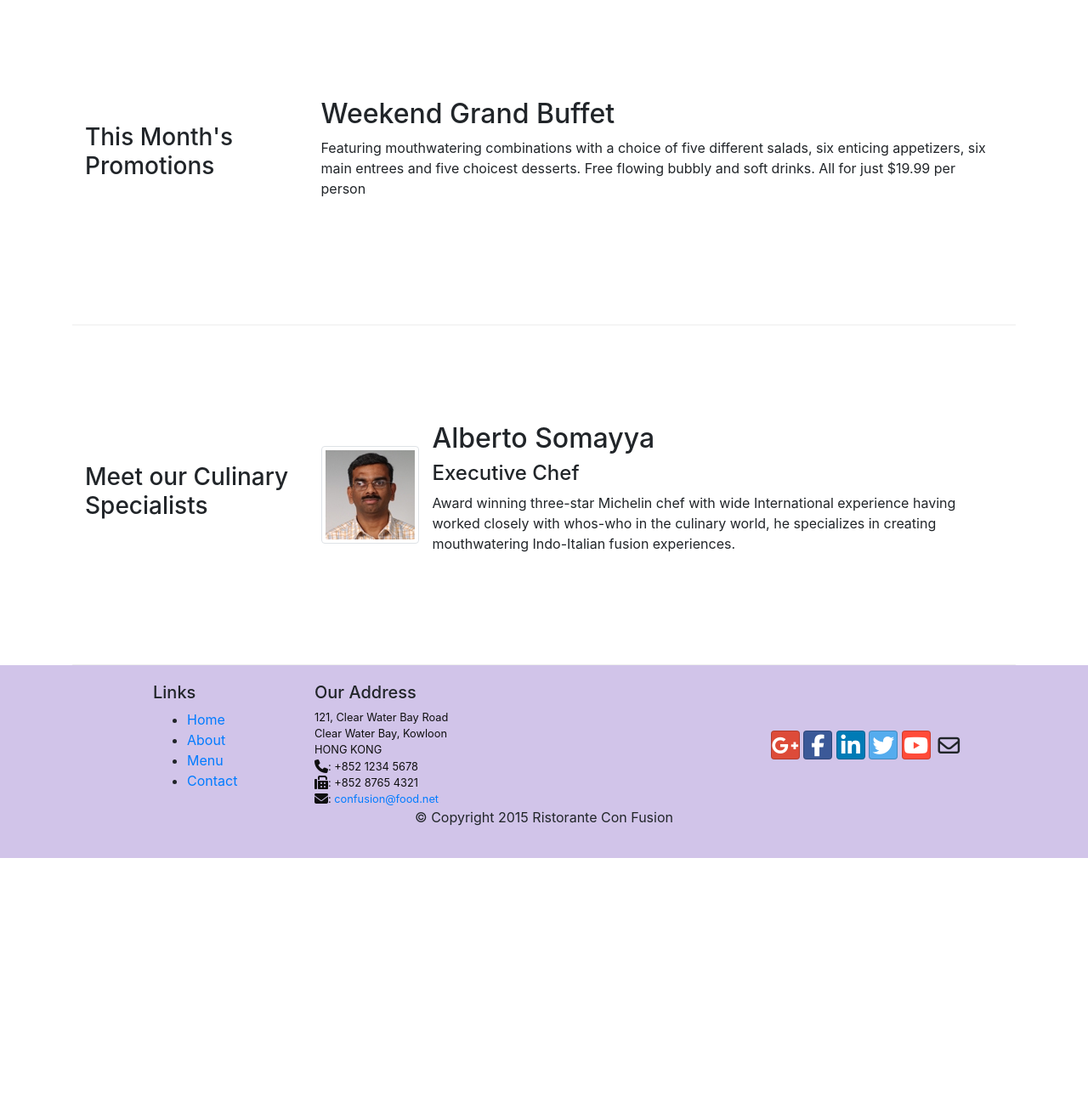
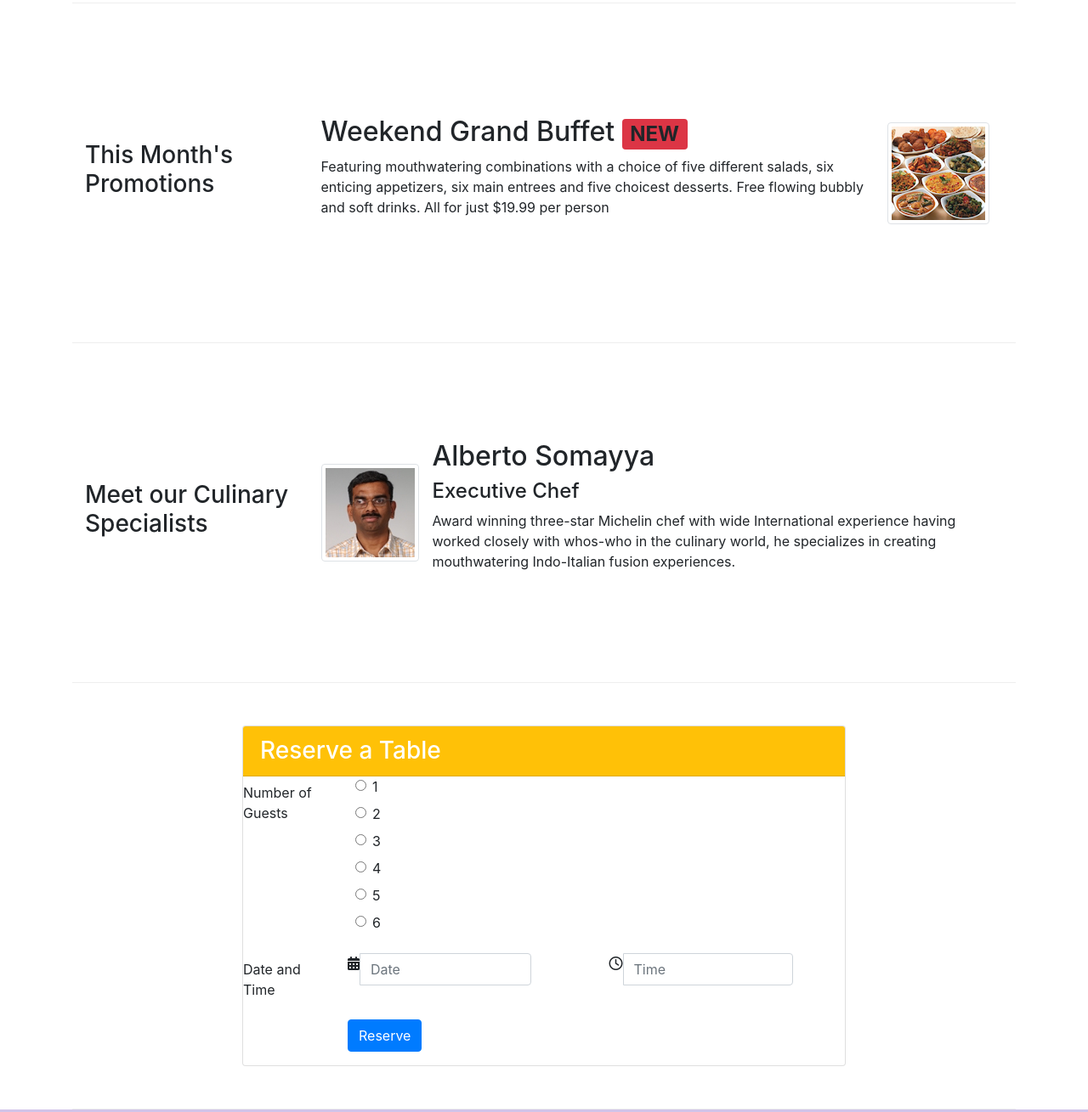
Before and after one commit to juanricardoherrera/boostrap-course, a plain HTML site: page index.html in a window 1280 px wide. Shown: the part 680-1989 px from the top of the page at 85% size. Before the commit the page ends 1690 px from the top, so only its background shows below. Drawn offline with nearby package versions, Linux system fonts and the light colour scheme.

Commit message:
Assignment 2

```diff
--- a/index.html
+++ b/index.html
@@ -16,6 +16,9 @@
 <body>
     <nav class="navbar navbar-inverse navbar-toggleable-sm fixed-top">
         <div class="container">
+            <button class="navbar-toggler" type="button" data-toggle="collapse" data-target="#Navbar">
+                <span class="navbar-toggler-icon"></span>
+            </button>
             <a class="navbar-brand" href="#"><img src="img/logo.png" height="30" width="41"></a>
                 <div class="collapse navbar-collapse" id="Navbar">
                     <ul class="navbar-nav">
@@ -29,19 +32,19 @@
 
                 </div>
         </div>
-        <button class="navbar-toggler" type="button" data-toggle="collapse" data-target="#Navbar">
-            <span class="navbar-toggler-icon"></span>
-        </button>
     </nav>
     <header class="jumbotron">
         <div class="container">
             <div class="row row-header">
-                <div class="col-12 col-sm-8">
+                <div class="col-md-6 col-sm-12">
                     <h1>Ristorante con Fusion</h1>
                     <p>We take inspiration from the World's best cuisines, and create a unique fusion experience. Our lipsmacking creations will tickle your culinary senses!</p>
                 </div>
-                <div class="col col-sm align-self-center">
+                <div class="col-md-3 col-sm-12 align-self-center ">
                     <img src="img/logo.png" class="img-fluid">
+                </div>
+                <div class="col-md-3 col-sm-12 align-self-center ">
+                    <a class="btn btn-warning btn-sm btn-block" href="#reservation">Reserve Table</a>
                 </div>
             </div>
         </div>
@@ -73,8 +76,19 @@
                 <h3>This Month's Promotions</h3>
             </div>
             <div class="col-sm col-md">
-                <h2>Weekend Grand Buffet</h2>
-                <p>Featuring mouthwatering combinations with a choice of five different salads, six enticing appetizers, six main entrees and five choicest desserts. Free flowing bubbly and soft drinks. All for just $19.99 per person </p>
+                <div class="media">
+                    <div class="media-body">
+                        <h2 class="mt-0">Weekend Grand Buffet <span class="badge bg-danger">NEW</span></h2>
+                        <p class="hidden-xs-down">Featuring mouthwatering combinations with a choice of five different salads,
+                            six enticing appetizers, six main entrees and five choicest desserts.
+                            Free flowing bubbly and soft drinks. All for just $19.99 per person
+                        </p>
+                    </div>
+                    <img class="d-flex mr-3 img-thumbnail align-self-center"
+                        src="img/buffet.png" alt="Buffet">
+
+                </div>
+
             </div>
         </div>
 
@@ -96,6 +110,70 @@
                                  </p>
                             </div>
                         </div>
+            </div>
+        </div>
+
+        <div class="row row-content align-items-center" id="reservation">
+            <div class="col-sm-12 col-md-8 offset-md-2">
+                <div class="card">
+                    <h3 class="card-header bg-warning text-white">Reserve a Table</h3>
+                    <div class="card-block">
+                        <form>
+                            <div class="form-group row">
+                                <label for="one" class="col-md-2 col-form-label">Number of Guests</label>
+                                <div class="form-check col-md-10">
+                                    <label class="custom-control custom-radio">
+                                        <input class="form-check-input" type="radio" name="two"
+                                            id="one" value="1">1
+                                    </label>
+                                    <label class="custom-control custom-radio">
+                                            <input class="form-check-input" type="radio" name="two"
+                                                id="two" value="2">2
+                                    </label>
+                                    <label class="custom-control custom-radio">
+                                            <input class="form-check-input" type="radio" name="three"
+                                                id="three" value="3">3
+                                    </label>
+                                    <label class="custom-control custom-radio">
+                                            <input class="form-check-input" type="radio" name="four"
+                                                id="four" value="4">4
+                                    </label>
+                                    <label class="custom-control custom-radio">
+                                            <input class="form-check-input" type="radio" name="five"
+                                                id="five" value="5">5
+                                    </label>
+                                    <label class="custom-control custom-radio">
+                                            <input class="form-check-input" type="radio" name="six"
+                                                id="six" value="6">6
+                                    </label>
+
+                                </div>
+                            </div>
+                            <div class="form-group row">
+                                <label for="dateid" class="col-md-2 col-form-label">Date and Time</label>
+                                <div class="col-md-4">
+                                    <div class="input-group">
+                                        <div class="input-group-addon"><i class="fa fa-calendar"></i></div>
+                                        <input type="text" class="form-control" id="dateid" name="dateid"
+                                            placeholder="Date">
+                                    </div>
+                                </div>
+                                <div class="col-md-4 offset-md-1">
+                                    <div class="input-group">
+                                        <div class="input-group-addon"><i class="fa fa-clock-o"></i></div>
+                                        <input type="text" class="form-control" id="dateid" name="dateid"
+                                            placeholder="Time">
+                                    </div>
+                                </div>
+                            </div>
+                            <div class="form-group row">
+                                <div class="offset-md-2 col-md-10">
+                                    <button type="submit" class="btn btn-primary">Reserve</button>
+                                </div>
+                            </div>
+                        </form>
+                    </div>
+                </div>
             </div>
         </div>
     </div>
```
